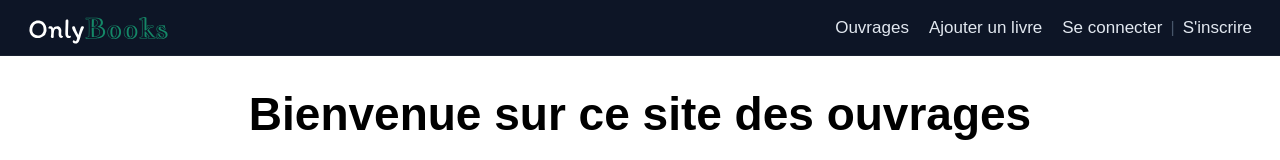
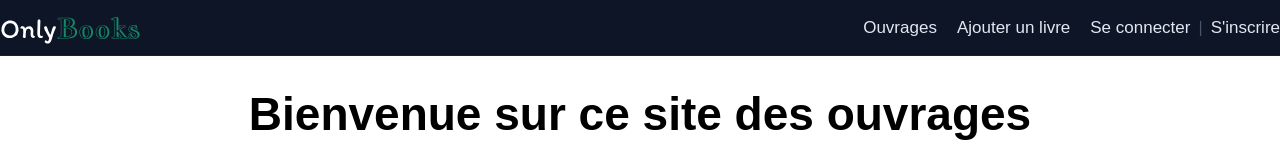
Before and after one commit to SachaBorodkin/Passion-lecture-Vue.js, a Vue app in the folder passion-lecture/: page / in a window 1280 px wide. Shown: the top 160 px of the page. Built offline with nearby package versions, Linux system fonts and the light colour scheme; data requests are answered from the project's data file; a web font is replaced by a local one.

Commit message:
Update HeaderVue.vue

```diff
--- a/passion-lecture/src/components/HeaderVue.vue
+++ b/passion-lecture/src/components/HeaderVue.vue
@@ -59,7 +59,6 @@ header {
   display: flex;
   justify-content: space-between;
   align-items: center;
-  padding: 8px 28px;
   border-bottom: 1px solid rgba(255, 255, 255, 0.05);
   height: 56px;
   box-sizing: border-box;
```
